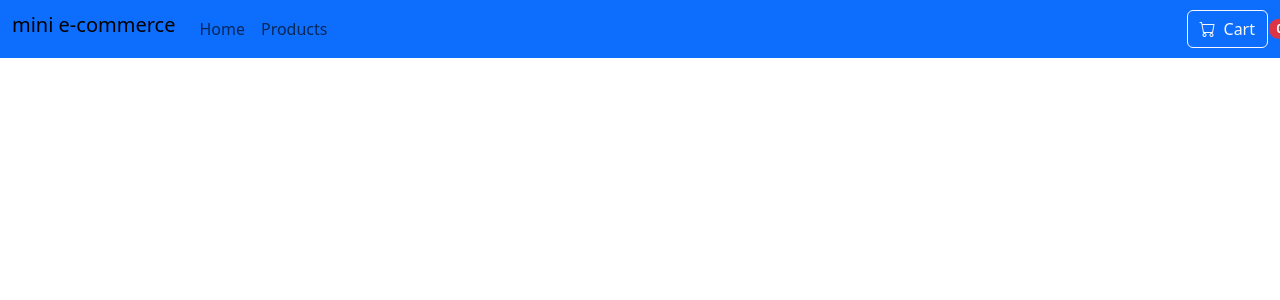
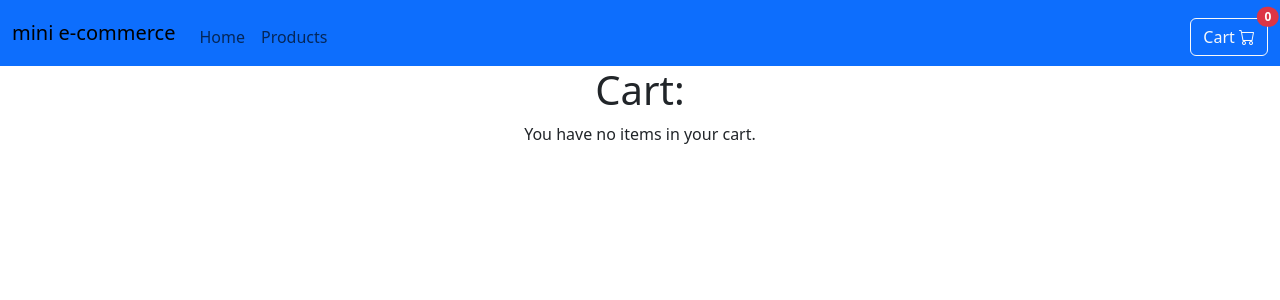
Before and after one commit to deanfernandes/mini-e-commerce, a React (Create React App) app: page /cart in a window 1280 px wide. Shown: the top 300 px of the page. Built offline with nearby package versions, Linux system fonts and the light colour scheme.

Commit message:
Add clear cart button; Add remove item

```diff
--- /dev/null
+++ b/src/components/CartProductCard.tsx
@@ -0,0 +1,35 @@
+import { CartProduct, removeFromCart } from "../features/cart/cartSlice";
+import { useDispatch } from "react-redux";
+
+type CartProductCardProps = {
+    cartProduct: CartProduct
+}
+
+function CartProductCard({ cartProduct }: CartProductCardProps) {
+    const dispatch = useDispatch();
+
+    const deleteItem = (id: number)=> {
+        dispatch(removeFromCart(id));
+    }
+
+    return (
+        <div>
+            <div className="card mb-3" style={{maxWidth: "540px"}}>
+                <div className="row g-0">
+                    <div className="col-md-4">
+                    <img src={cartProduct.image} className="img-fluid rounded-start" alt="..."></img>
+                    </div>
+                    <div className="col-md-8">
+                    <div className="card-body">
+                        <h5 className="card-title">{cartProduct.title}</h5>
+                        <p className="card-text">{cartProduct.quantity}</p>
+                        <p className="card-text"><button className="btn btn-primary rounded-pill" onClick={()=>deleteItem(cartProduct.id)}>Delete <i className="bi bi-trash"></i></button></p>
+                    </div>
+                    </div>
+                </div>
+            </div>
+        </div>
+    );
+}
+
+export default CartProductCard;
--- /dev/null
+++ b/src/components/Header.scss
@@ -0,0 +1,8 @@
+.cart {
+    position: relative;
+
+  &__badge {
+    top: 50%;
+    left: 100%;
+  }
+}
--- a/src/components/Header.tsx
+++ b/src/components/Header.tsx
@@ -1,13 +1,16 @@
 import { NavLink, Link } from "react-router";
 import { useSelector } from "react-redux";
 import { RootState } from "../app/store";
+import './Header.scss'
 
 function Header() {
-    const cartLength = useSelector((state: RootState) => state.cartReducer.length);
+    const cartLength = useSelector((state: RootState) =>
+        state.cartReducer.reduce((total, item) => total + item.quantity, 0)
+    );
 
     return (
         <header>
-            <nav className="navbar bg-primary navbar-expand-lg">
+            <nav className="navbar bg-primary navbar-expand-lg pt-3">
                 <div className="container-fluid">
                     <h1 className="navbar-brand">mini e-commerce</h1>
                     <button className="navbar-toggler" type="button" data-bs-toggle="collapse" data-bs-target="#navbarNav" aria-controls="navbarNav" aria-expanded="false" aria-label="Toggle navigation">
@@ -37,11 +40,10 @@ function Header() {
                             </li>
                         </ul>
 
-                        <div className="d-flex">
+                        <div className="d-flex cart">
                             <Link to='/cart' className="btn btn-outline-light">
-                                <i className="bi bi-cart me-2"></i>
-                                Cart
-                                <span className="position-absolute top-50 start-100 translate-middle badge rounded-pill bg-danger">
+                                Cart <i className="bi bi-cart"></i>
+                                <span className="position-absolute translate-middle badge rounded-pill bg-danger cart__badge">
                                     {cartLength}
                                 </span>
                             </Link>
--- a/src/features/cart/cartSlice.ts
+++ b/src/features/cart/cartSlice.ts
@@ -13,19 +13,26 @@ const cartSlice = createSlice({
     reducers: {
         addToCart(state, action) {
             const product: Product = action.payload;
-            if(state.find(p=>p.id === product.id)) {
+            const existingProduct = state.find(p=>p.id === product.id);
+            if(existingProduct) {
+                existingProduct.quantity += 1;
             }
             else {
                 state.push({...product, quantity: 1})
             }
         },
 
+        removeFromCart(state, action) {
+            const productId = action.payload;
+            return state.filter(c=>c.id !== productId);
+        },
+
         clearCart(state) {
-            state = [];
+            state.length = 0;
         }
     },
 }
 );
 
-export const { addToCart, clearCart } = cartSlice.actions;
+export const { addToCart, removeFromCart, clearCart } = cartSlice.actions;
 export default cartSlice.reducer;
--- a/src/pages/Cart.tsx
+++ b/src/pages/Cart.tsx
@@ -1,13 +1,31 @@
-import { useStore } from 'react-redux';
+import { RootState } from '../app/store';
+import { useSelector } from 'react-redux';
+import { CartProduct, clearCart } from '../features/cart/cartSlice';
+import CartProductCard from '../components/CartProductCard';
+import { useDispatch } from 'react-redux';
 
 function Cart() {
-    const store = useStore();
-    const state = store.getState();
-    console.log(state);
+    const dispatch = useDispatch();
+    const cartProducts: CartProduct[] = useSelector((state: RootState) => state.cartReducer);
+    const cartLength = cartProducts.reduce((total, item) => total + item.quantity, 0)
+
+    const handleClick = () => {
+        dispatch(clearCart());
+    }
 
     return (
     <>
+        <h1>Cart:</h1>
+        {cartLength > 0
+        ? <><p>You have {cartLength} items in your cart.</p> <button className="btn btn-danger" onClick={handleClick}>Clear cart</button></>
+        : <p>You have no items in your cart.</p>
+        }
 
+        {
+            cartProducts.map((c) => {
+                return <CartProductCard key={c.id} cartProduct={c}/>;
+            })
+        }
     </>
     )
 }
```
